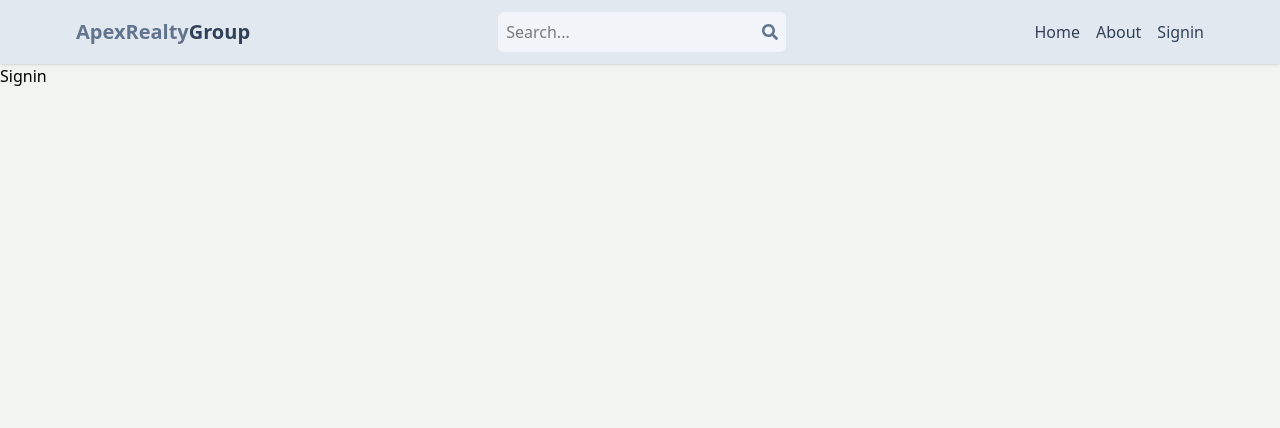
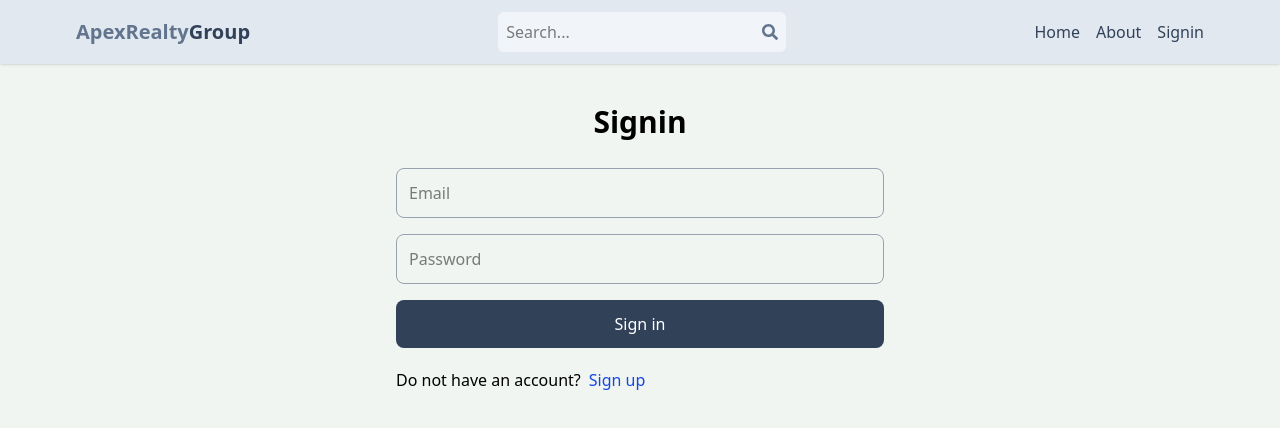
Before and after one commit to jfsarmien2/apex-realty-group, a React (Vite) app in the folder client/: page /sign-in in a window 1280 px wide. Shown: the top 428 px of the page. Built offline with nearby package versions, Linux system fonts and the light colour scheme.

Commit message:
complete signin functionality

```diff
--- a/client/src/pages/Signin.jsx
+++ b/client/src/pages/Signin.jsx
@@ -1,5 +1,82 @@
+import { useState } from "react";
+import { Link, useNavigate } from "react-router-dom";
+
 function Signin() {
-  return <div>Signin</div>;
+  const navigate = useNavigate();
+  const [formData, setFormData] = useState({});
+  const [error, setError] = useState(null);
+  const [loading, setLoading] = useState(false);
+
+  function handleChange(e) {
+    setFormData({
+      ...formData,
+      [e.target.name]: e.target.value,
+    });
+  }
+
+  async function handleSubmit(e) {
+    e.preventDefault();
+    try {
+      setLoading(true);
+      const res = await fetch("/api/auth/signin", {
+        method: "POST",
+        headers: {
+          "Content-Type": "application/json",
+        },
+        body: JSON.stringify(formData),
+      });
+      const data = await res.json();
+      if (!data?.success) {
+        setError(data?.message);
+        setLoading(false);
+        return;
+      }
+
+      setError(null);
+      setLoading(false);
+      navigate("/");
+    } catch (error) {
+      setError(error?.message);
+      setLoading(false);
+    }
+  }
+
+  return (
+    <div className="p-3 max-w-lg mx-auto">
+      <h1 className="text-3xl text-center font-semibold my-7">Signin</h1>
+      <form onSubmit={handleSubmit} className="flex flex-col gap-4">
+        <input
+          type="email"
+          name="email"
+          id="email"
+          placeholder="Email"
+          className="border border-gray-400 focus:outline-none p-3 rounded-lg"
+          onChange={handleChange}
+        />
+        <input
+          type="password"
+          name="password"
+          id="password"
+          placeholder="Password"
+          className="border border-gray-400 focus:outline-none p-3 rounded-lg"
+          onChange={handleChange}
+        />
+        <button
+          disabled={loading}
+          className="bg-slate-700 p-3 text-white rounded-lg cursor-pointer hover:opacity-95 disabled:opacity-80"
+        >
+          {loading ? "Loading..." : "Sign in"}
+        </button>
+      </form>
+      <div className="flex gap-2 mt-5">
+        <p>Do not have an account?</p>
+        <Link to={"/sign-up"}>
+          <span className="text-blue-700">Sign up</span>
+        </Link>
+      </div>
+      {error && <p className="text-red-500 mt-5 text-center">{error}</p>}
+    </div>
+  );
 }
 
 export default Signin;
--- a/client/src/pages/Signup.jsx
+++ b/client/src/pages/Signup.jsx
@@ -29,6 +29,7 @@ function Signup() {
       if (!data?.success) {
         setError(data?.message);
         setLoading(false);
+        return;
       }
       setError(null);
       setLoading(false);
```
Also changed, not shown: 1 other file (tests, documents, lock files or other folders).
